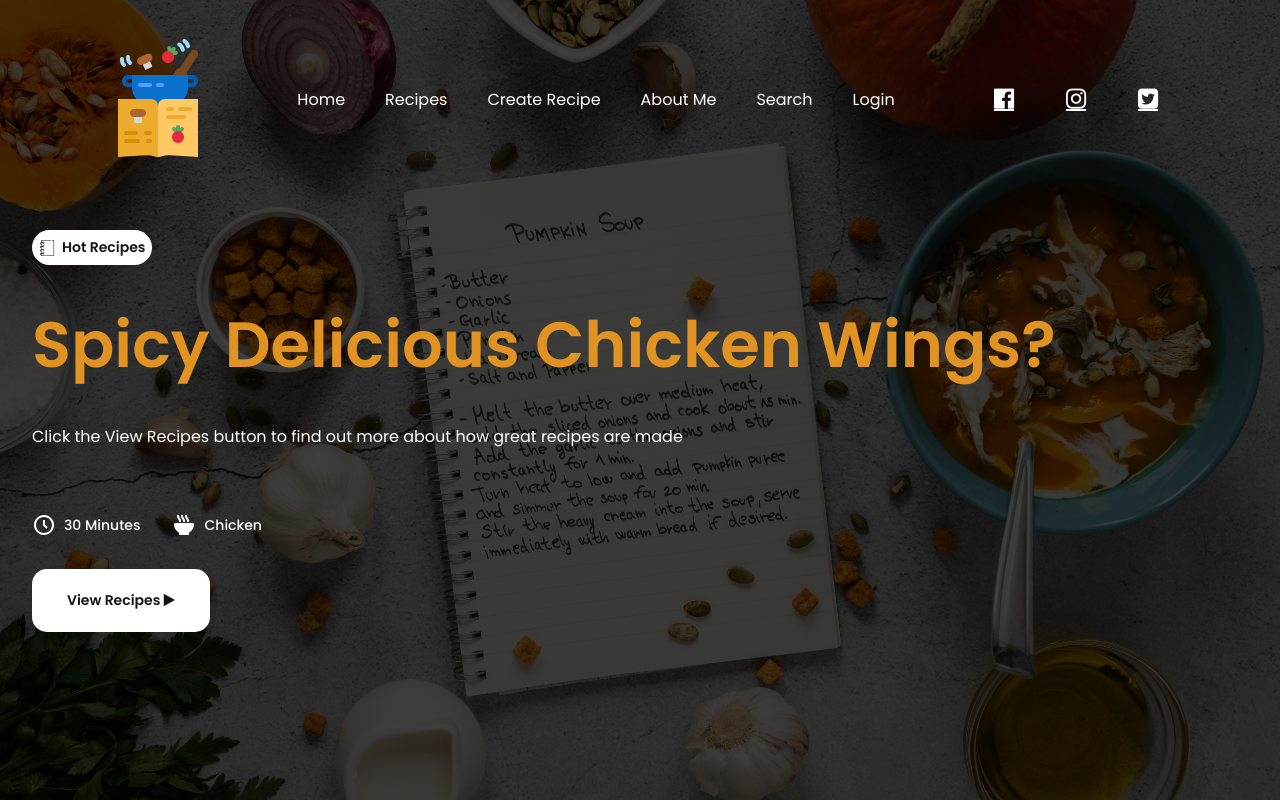
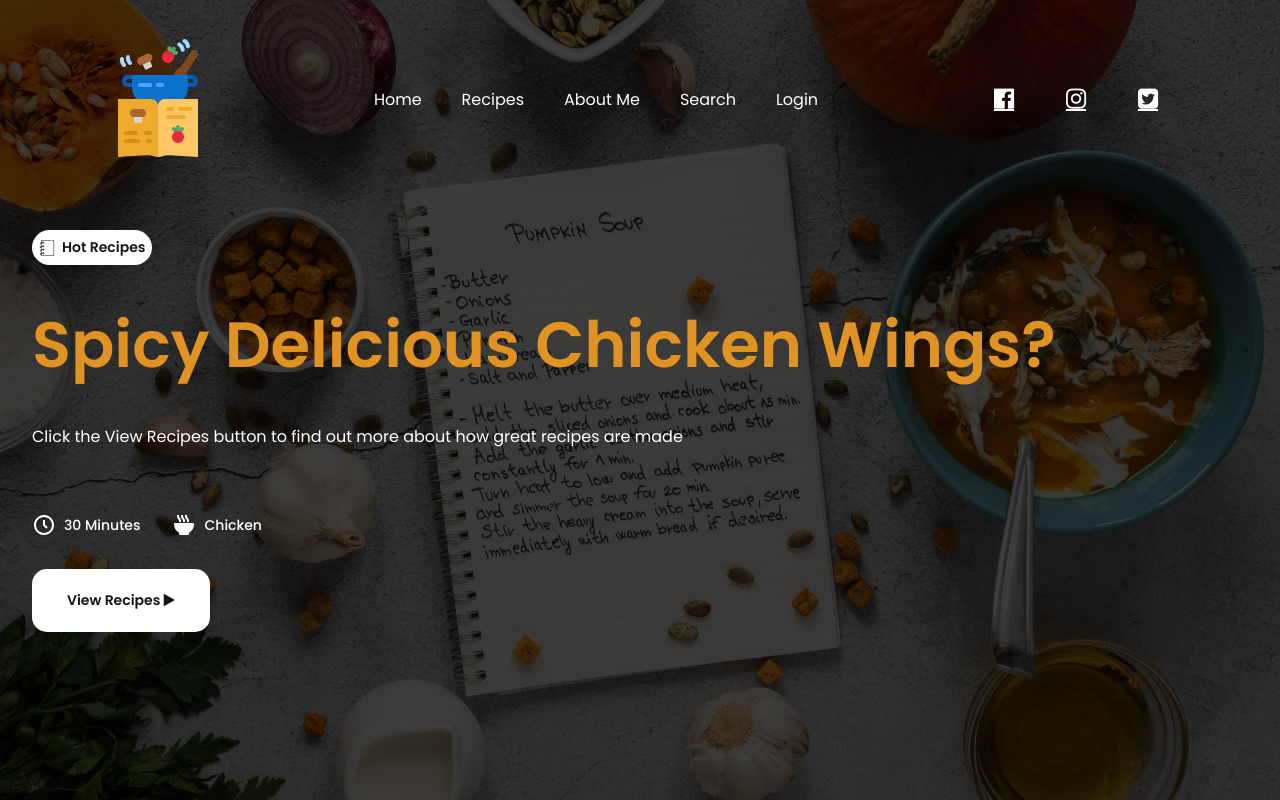
Before and after one commit to ksope/Recipe_App, a Django app: page / in a window 1280 px wide. Run offline with Django 4.2, Linux system fonts and the light colour scheme.

Commit message:
Disabled inactive create recipe link

```diff
--- a/recipes/templates/recipes/detail.html
+++ b/recipes/templates/recipes/detail.html
@@ -138,7 +138,7 @@
                                         >Recipes</a
                                     >
                                 </li>
-                                <li><a href="#">Create Recipe</a></li>
+                                <!--<li><a href="#">Create Recipe</a></li>-->
                                 <li><a href="{% url 'recipes:records' %}">Search</a></li>
                                 <li><a href ="{%url 'logout' %}">Logout</a></li>
                             </ul>
--- a/recipes/templates/recipes/recipes_home.html
+++ b/recipes/templates/recipes/recipes_home.html
@@ -23,7 +23,7 @@
                     <ul class="primary-links row">
                         <li><a href="{% url 'recipes:home' %}">Home</a></li>
                         <li><a href="{% url 'recipes:list' %}">Recipes</a></li>
-                        <li><a href="#">Create Recipe</a></li>
+                        <!--<li><a href="#">Create Recipe</a></li>-->
                         <li><a href="https://ksopedev-site.netlify.app/"  target="_blank" rel="noopener noreferrer">About Me</a></li>
                         <li>
                             <a href="{% url 'recipes:records' %}">Search</a>
--- a/recipes/templates/recipes/records.html
+++ b/recipes/templates/recipes/records.html
@@ -162,7 +162,7 @@
                             <li>
                                 <a href="{% url 'recipes:list' %}">Recipes</a>
                             </li>
-                            <li><a href="#">Create Recipe</a></li>
+                            <!--<li><a href="#">Create Recipe</a></li>-->
                             <li><a href="{%url 'logout' %}">Logout</a></li>
                         </ul>
                     </nav>
```
